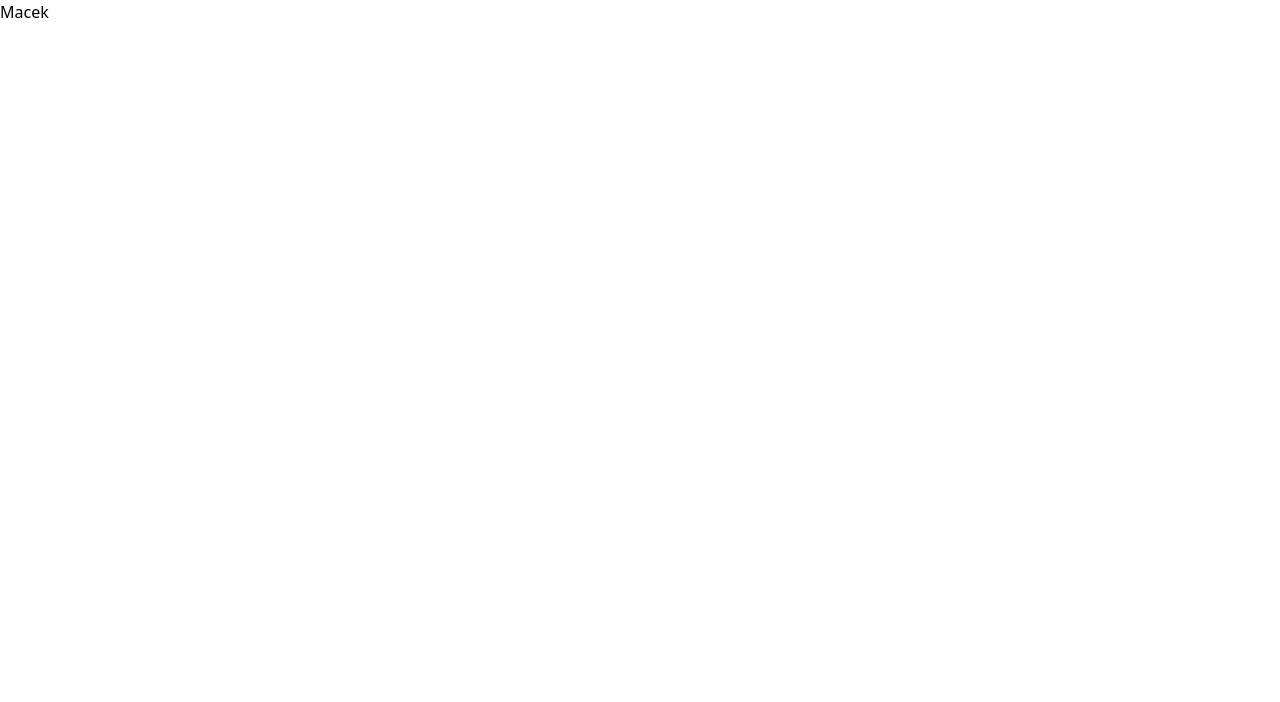
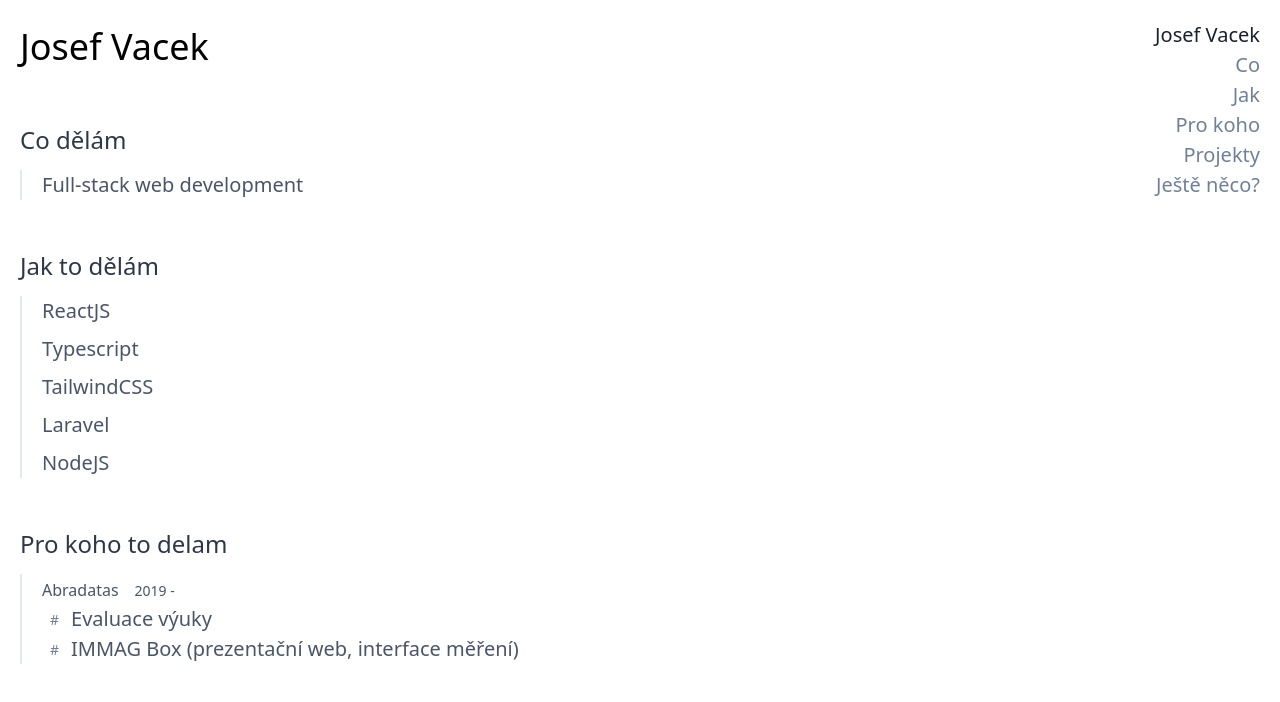
Before and after one commit to vacekj/portfolio, a React (Create React App) app: page / in a window 1280 px wide. Shown: the top 702 px of the page. Built offline with nearby package versions, Linux system fonts and the light colour scheme.

Commit message:
rough sketches

```diff
--- a/package.json
+++ b/package.json
@@ -16,6 +16,7 @@
     "react-router-dom": "5.1.2",
     "react-scripts": "3.4.1",
     "tailwindcss": "^1.2.0",
+    "tailwindcss-children": "^2.0.0",
     "typescript": "~3.7.2"
   },
   "scripts": {
--- a/src/App.tsx
+++ b/src/App.tsx
@@ -1,7 +1,101 @@
 import React from "react";
 
+function NavLink(props: React.ComponentProps<"a"> & { active?: boolean }) {
+	return (
+		<a
+			{...props}
+			className={`text-xl ${props.active ? "text-gray-900" : "text-gray-600"} ${
+				props.className
+			}`}
+		/>
+	);
+}
+
+function Section(props: React.ComponentProps<"a"> & { title?: string }) {
+	return (
+		<section className="my-12">
+			<h2 className="text-2xl text-gray-800 mb-3">{props.title}</h2>
+			<div className="text-xl text-gray-700 border-l-2 pl-5">{props.children}</div>
+		</section>
+	);
+}
+
+function Client(props: { name: string; projects: React.ReactNode; date: string }) {
+	return (
+		<div className="mb-2">
+			<span className="pr-2 text-base">{props.name}</span>
+			<span className="pl-2 text-sm">{props.date}</span>
+			<div className="flex flex-col">{props.projects}</div>
+		</div>
+	);
+}
+
+function Project(props: { name: string; link: string }) {
+	return (
+		<>
+			<a
+				href={props.link}
+				className="px-2 inline-flex duration-100 ease-in-out self-start items-center hover:bg-indigo-100 rounded"
+			>
+				<span className="text-sm text-gray-600 pr-3">#</span>
+				<span className="text-gray-700">{props.name}</span>
+			</a>
+		</>
+	);
+}
+
 function App() {
-	return <div>Macek</div>;
+	return (
+		<>
+			<div className="relative w-full">
+				<nav className="flex flex-col fixed m-5 right-0 top-0 w-1/5 text-right">
+					<NavLink href="#" active={true}>
+						Josef Vacek
+					</NavLink>
+					<NavLink href="#co">Co</NavLink>
+					<NavLink href="#jak">Jak</NavLink>
+					<NavLink href="#prokoho">Pro koho</NavLink>
+					<NavLink href="#projekty">Projekty</NavLink>
+					<NavLink href="#anythingelse">Ještě něco?</NavLink>
+				</nav>
+			</div>
+			<main className="font-sans m-5">
+				<h1 className="text-4xl">Josef Vacek</h1>
+				<Section title={"Co dělám"}>
+					<ul>
+						<li>Full-stack web development</li>
+					</ul>
+				</Section>
+				<Section title={"Jak to dělám"}>
+					<ul>
+						<li className="mb-2">ReactJS</li>
+						<li className="mb-2">Typescript</li>
+						<li className="mb-2">TailwindCSS</li>
+						<li className="mb-2">Laravel</li>
+						<li className="mb-2">NodeJS</li>
+					</ul>
+				</Section>
+				<Section title={"Pro koho to delam"}>
+					<Client
+						name={"Abradatas"}
+						projects={
+							<>
+								<Project
+									link="https://www.evaluacevyuky.cz"
+									name={"Evaluace výuky"}
+								/>
+								<Project
+									name={"IMMAG Box (prezentační web, interface měření)"}
+									link={"https://immagbox.cz/"}
+								/>
+							</>
+						}
+						date={"2019 -"}
+					/>
+				</Section>
+			</main>
+		</>
+	);
 }
 
 export default App;
```
Also changed, not shown: 1 other file (tests, documents, lock files or other folders).
